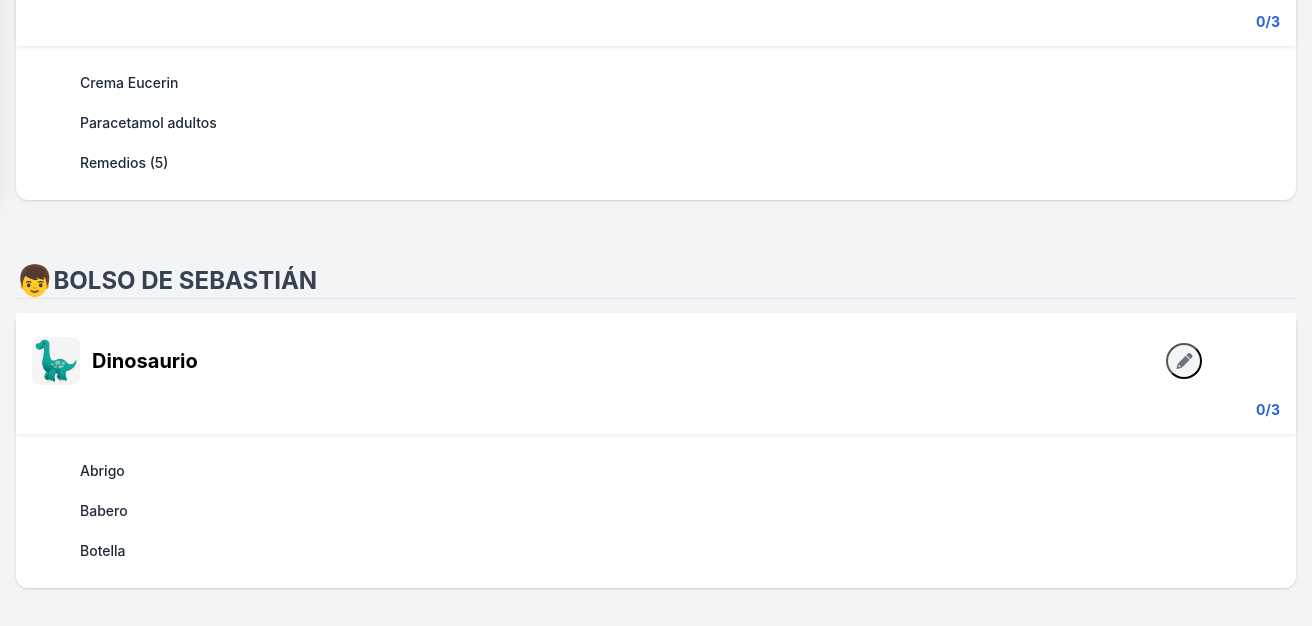
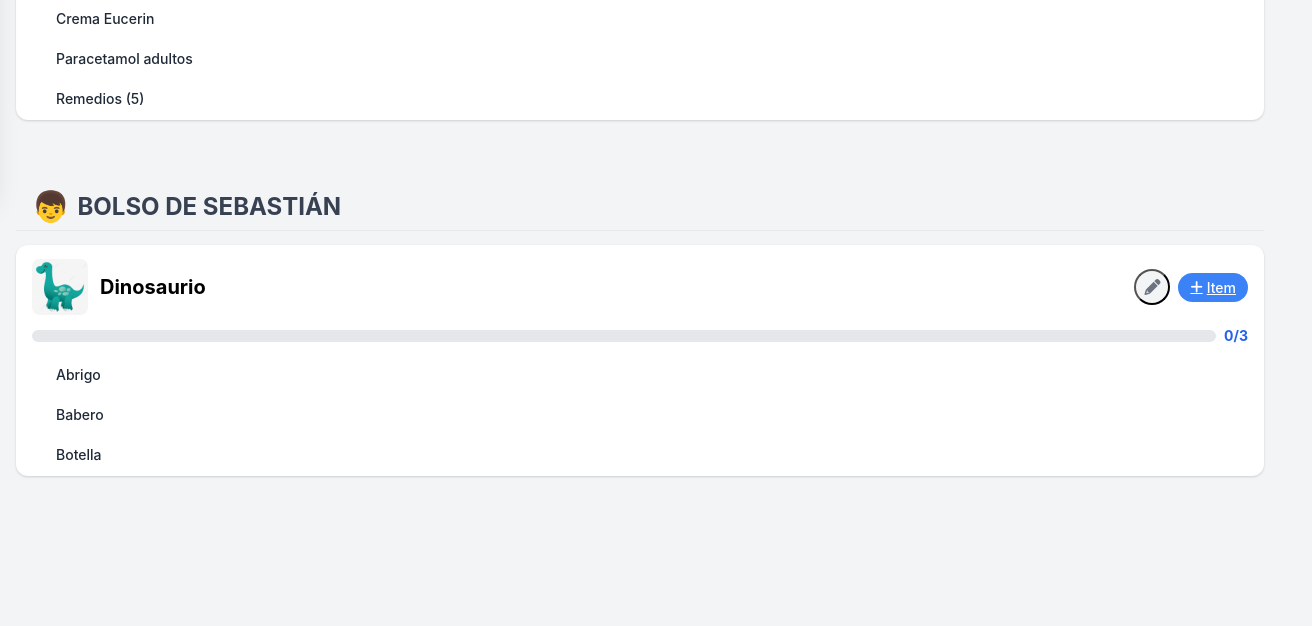
Before and after one commit to jpgrimminck/bags, a plain HTML site: page index.html in a window 1280 px wide. Shown: the part 610-1236 px from the top of the page, 1312 px wide, since content can reach past the window. After the commit the page ends 1108 px from the top, so only its background shows below. Drawn offline with Linux system fonts and the light colour scheme.

Commit message:
codigo mas ordenado y actualizado

```diff
--- a/APP/render.js
+++ b/APP/render.js
@@ -149,7 +149,7 @@ export function renderBagsContent() {
         // Cada grupo es una columna
         gridHTML += `
         <div class="family-column mb-6">
-            <h3 class="sticky top-[52px] z-20 bg-gray-100 text-xl text-2xl font-bold text-gray-700 py-1.5 px-1 -mx-1 flex flex-wrap items-center gap-x-2 gap-y-0 border-b static bg-transparent py-0 px-0 mx-0 mb-3 pb-2">
+            <h3 class="sticky top-[52px] z-20 bg-gray-100 text-2xl font-bold text-gray-700 py-1.5 px-4 flex items-center gap-2 border-b mb-3 pb-2">
                 <span class="flex items-center gap-1 flex-shrink-0">${iconsHTML}</span>
                 <span class="whitespace-nowrap">${sectionTitle}</span>
             </h3>
--- a/index.html
+++ b/index.html
@@ -6,6 +6,7 @@
     <title>Family Trip Packer - Bolsos</title>
     <link href="https://cdnjs.cloudflare.com/ajax/libs/font-awesome/6.0.0/css/all.min.css" rel="stylesheet">
     <link rel="stylesheet" href="styles.css">
+    <link rel="icon" href="images/bags/b1.jpeg" type="image/jpeg">
 </head>
 <body>
 
--- a/styles.css
+++ b/styles.css
@@ -55,8 +55,14 @@ body {
 .mr-1 { margin-right: 0.25rem; }
 .mr-2 { margin-right: 0.5rem; }
 .mr-3 { margin-right: 0.75rem; }
-.w-full { width: 100%; }
-.h-full { height: 100%; }
+	.w-full { width: 100%; box-sizing: border-box; }
+	.h-full { height: 100%; }
+
+/* Ensure main app container includes padding in width calculations to avoid overflow */
+#app { box-sizing: border-box; max-width: 100%; }
+
+/* Override: remove internal padding on #app even if .p-4 is applied, layout expects edge-to-edge columns */
+#app.p-4 { padding: 0 !important; }
 .w-6 { width: 1.5rem; }
 .h-6 { height: 1.5rem; }
 .w-8 { width: 2rem; }
@@ -65,6 +71,11 @@ body {
 .h-10 { height: 2.5rem; }
 .w-12 { width: 3rem; }
 .h-12 { height: 3rem; }
+/* Additional sizes */
+.w-14 { width: 3.5rem; }
+.h-14 { height: 3.5rem; }
+/* Utility for 0.75rem height used in progress bars */
+.h-3 { height: 0.75rem; }
 .text-xs { font-size: 0.75rem; }
 .text-sm { font-size: 0.875rem; }
 .text-base { font-size: 1rem; }
@@ -93,8 +104,7 @@ body {
 .bg-gray-100 { background-color: #f3f4f6; }
 .bg-gray-200 { background-color: #e5e7eb; }
 .bg-blue-50 { background-color: #eff6ff; }
-.bg-blue-100 { background-color: #dbeafe; }
-.bg-blue-600 { background-color: #2563eb; }
+.bg-blue-100 { background-color: #dbeafe; }	.bg-blue-500 { background-color: #3b82f6; }.bg-blue-600 { background-color: #2563eb; }
 .bg-green-500 { background-color: #22c55e; }
 .bg-green-600 { background-color: #16a34a; }
 .bg-red-50 { background-color: #fef2f2; }
@@ -140,8 +150,12 @@ body {
 /* Additional missing utilities */
 .mx-auto { margin-left: auto; margin-right: auto; }
 .px-3 { padding-left: 0.75rem; padding-right: 0.75rem; }
+/* py-1_5 is the underscore variant (legacy); also include the dot variant used in templates */
 .py-1_5 { padding-top: 0.375rem; padding-bottom: 0.375rem; }
+.py-1\.5 { padding-top: 0.375rem; padding-bottom: 0.375rem; }
+/* mt-0_5 is the underscore variant (legacy); also include the dot variant used in templates */
 .mt-0_5 { margin-top: 0.125rem; }
+.mt-0\.5 { margin-top: 0.125rem; }
 .w-9 { width: 2.25rem; }
 .h-9 { height: 2.25rem; }
 
@@ -207,11 +221,14 @@ input, select, button { font-size: 16px !important; }
     grid-template-columns: repeat(auto-fit, minmax(min(100%, var(--item-card-min)), 1fr));
 }
 
-.bag-card { height: 100%; display: flex; flex-direction: column; }
-.bag-card ul { max-height: 400px; overflow-y: auto; }
+.bag-card { height: 100%; display: flex; flex-direction: column; box-sizing: border-box; padding-left: 1rem; padding-right: 1rem; }
+.bag-card ul { padding-left: 0; margin: 0; list-style: none; overflow: visible; }
 
-.family-grid { display: flex; flex-wrap: wrap; gap: var(--card-gap); align-items: flex-start; }
+.family-grid { display: flex; flex-wrap: wrap; gap: var(--card-gap); align-items: flex-start; box-sizing: border-box; padding-left: 1rem; padding-right: 1rem; }
 .family-column { flex: 1 1 100%; }
+/* Ensure column headers and bag-card content have symmetric horizontal padding */
+.family-column > h3 { padding-left: 1rem; padding-right: 1rem; box-sizing: border-box; }
+.family-column .desktop-grid-x { padding-left: 0; padding-right: 0; }
 .bag-title-area { min-height: 3.5rem; }
 
 /* Sidebar styles */
@@ -253,7 +270,7 @@ input, select, button { font-size: 16px !important; }
 }
 
 .bag-card { overflow: visible; }
-.bag-card > .sticky { box-shadow: 0 2px 4px -1px rgba(0,0,0,0.1); z-index: 15; }
+.bag-card > .sticky { box-shadow: none !important; z-index: 15; padding-top: 10px !important; padding-right: 0 !important; padding-bottom: 10px !important; padding-left: 0 !important; }
 
 #searchDropdown {
     z-index: 45;
@@ -278,8 +295,7 @@ input, select, button { font-size: 16px !important; }
 /* Hover effects */
 .hover\:bg-gray-100:hover { background-color: #f3f4f6; }
 .hover\:bg-blue-50:hover { background-color: #eff6ff; }
-.hover\:bg-blue-100:hover { background-color: #dbeafe; }
-.hover\:bg-blue-700:hover { background-color: #1d4ed8; }
+.hover\:bg-blue-100:hover { background-color: #dbeafe; }	.hover\:bg-blue-600:hover { background-color: #2563eb; }.hover\:bg-blue-700:hover { background-color: #1d4ed8; }
 .hover\:bg-green-600:hover { background-color: #16a34a; }
 .hover\:bg-green-700:hover { background-color: #15803d; }
 .hover\:bg-red-500:hover { background-color: #ef4444; }
```
